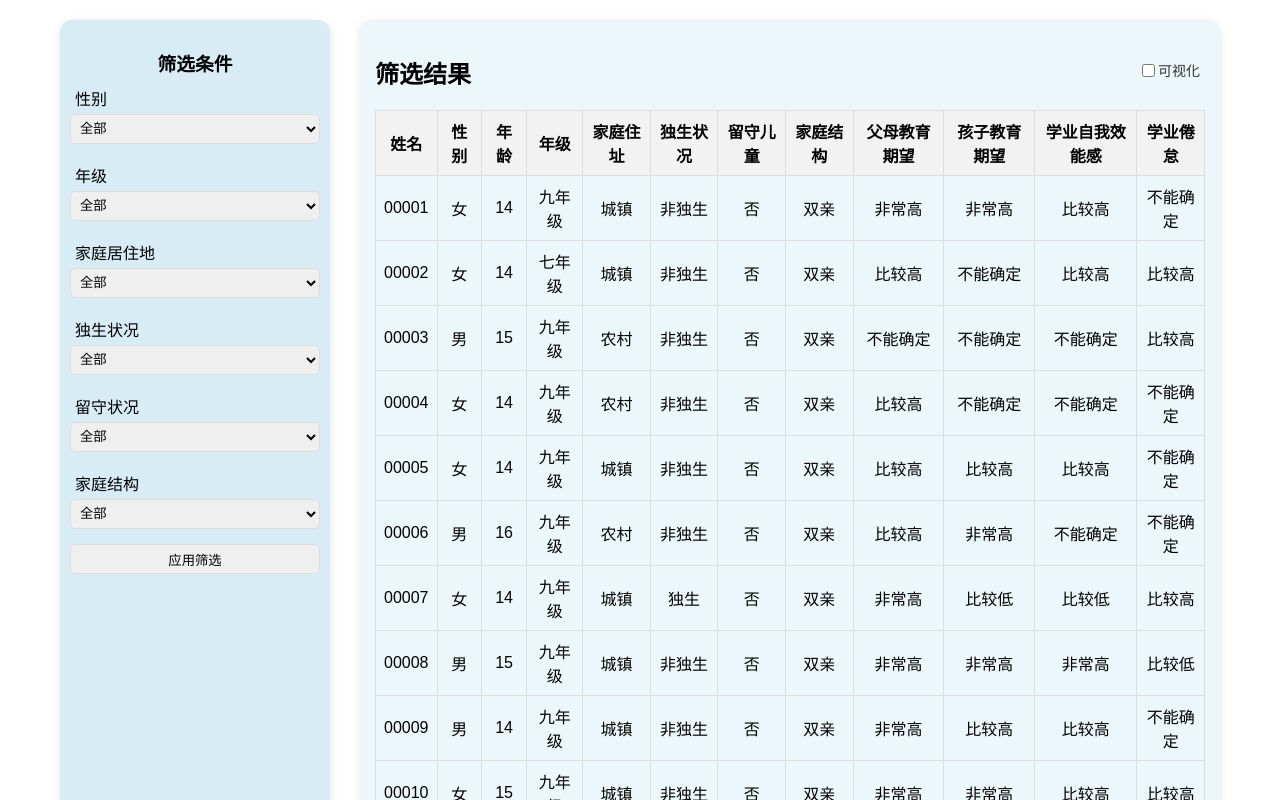
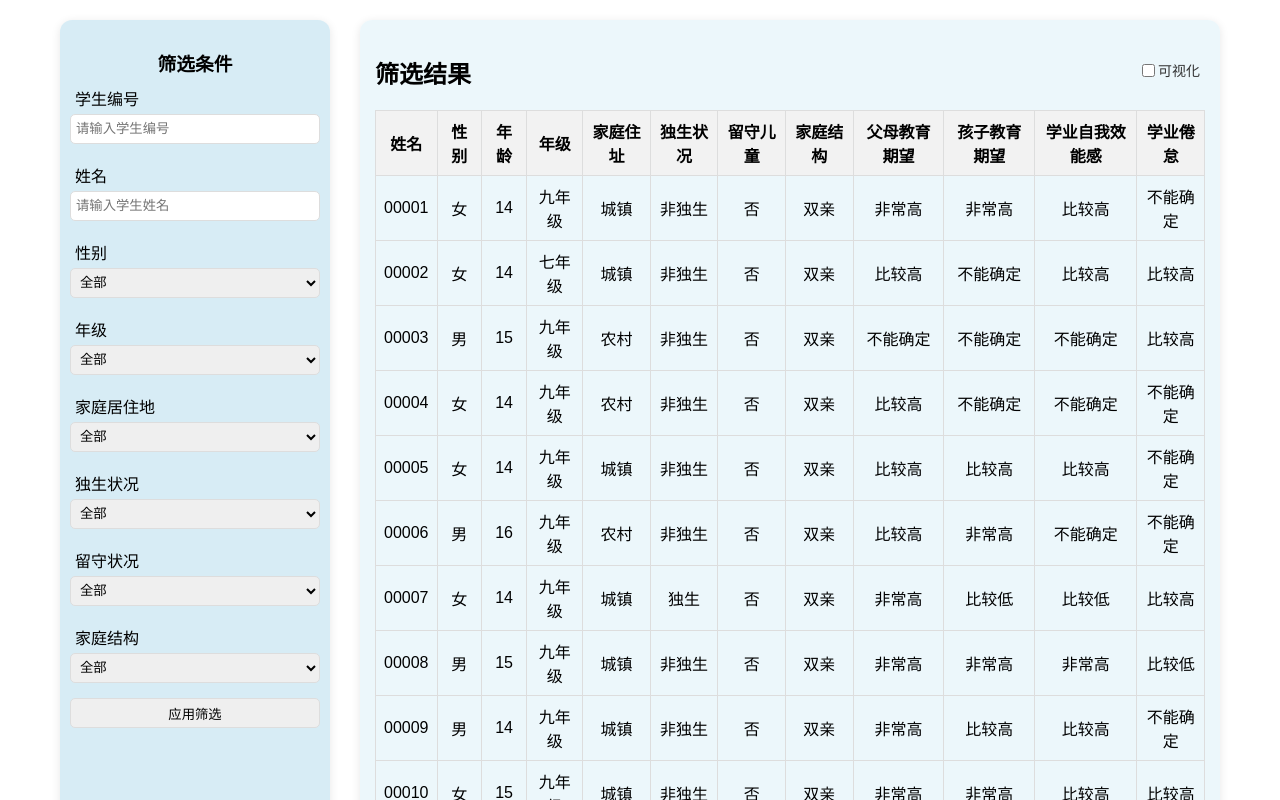
Before and after one commit to xiaoyinglin-jpg/visualization, a plain HTML site: page index.html in a window 1280 px wide. Shown: the top 800 px of the page. Drawn offline with nearby package versions, Linux system fonts and the light colour scheme.

Commit message:
Update index.html

```diff
--- a/index.html
+++ b/index.html
@@ -8,18 +8,21 @@
     <!-- 引入CSS文件 -->
     <link rel="stylesheet" href="./css/index.css">
 
-
 </head>
 
 <body>
     <!-- 顶部容器 -->
-
-
     <!-- 内容容器 -->
     <div class="content">
         <!-- 左侧导航栏：筛选条件 -->
         <div class="filter-bar">
             <h3>筛选条件</h3>
+            <label>学生编号</label>
+            <input type="text" id="studentId" placeholder="请输入学生编号">
+
+            <label>姓名</label>
+            <input type="text" id="studentName" placeholder="请输入学生姓名">
+
             <label>性别</label>
             <select id="gender">
                 <option value="">全部</option>
@@ -105,7 +108,7 @@
     <!-- 引入JS文件 -->
     <script src="https://cdn.jsdelivr.net/npm/chart.js"></script>
     <script src="js/echarts.min.js"></script> <!-- 确保 ECharts 文件路径正确 -->
-    <script src="./js/script.js"></script>
+    <script type="module" src="./js/script.js"></script>
 </body>
 
 </html>
```
